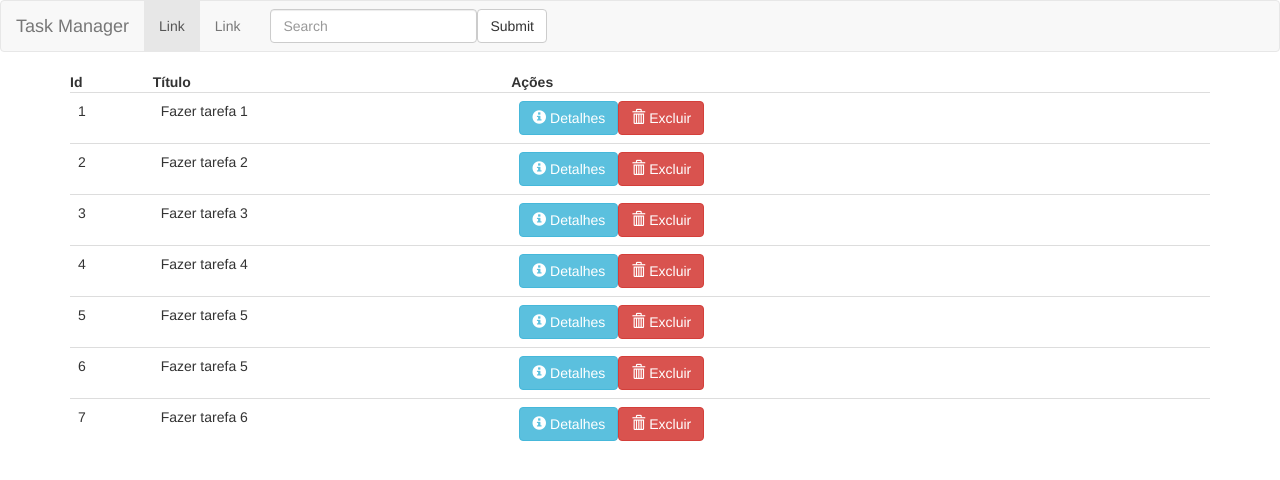
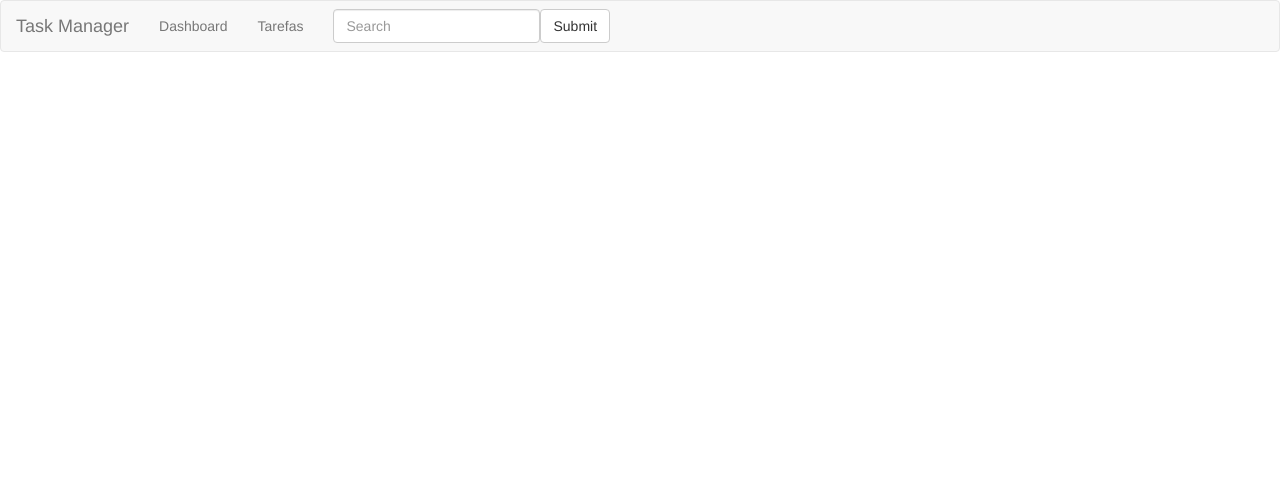
Before and after one commit to Rochamarc/TaskManager-FrontEnd, an Angular app: page / in a window 1280 px wide. Shown: the top 480 px of the page. Built offline with nearby package versions, Linux system fonts and the light colour scheme.

Commit message:
feat: adding basic route config

```diff
--- a/src/app/app.component.html
+++ b/src/app/app.component.html
@@ -1,5 +1,5 @@
 <navbar></navbar>
 
 <div class="container">
-  <tasks></tasks>
+  <router-outlet></router-outlet> <!-- Carrega o componente referente a rota -->
 </div>
--- a/src/app/app.module.ts
+++ b/src/app/app.module.ts
@@ -1,11 +1,21 @@
 import { BrowserModule } from '@angular/platform-browser';
 import { NgModule } from '@angular/core';
 import { FormsModule } from '@angular/forms';
+import { HttpModule } from '@angular/http';
+import { RouterModule } from '@angular/router';
 
 import { AppComponent } from './app.component';
 import { NavbarComponent } from './navbar/navbar.component';
 import { TasksComponent } from './tasks/tasks.component';
 import { TaskDetailComponent } from './tasks/task-detail/task-detail.component';
+
+// Defino as minhas rotas
+const ROUTES = RouterModule.forRoot([
+  {
+    path: 'tasks',
+    component: TasksComponent
+  }
+])
 
 @NgModule({
   declarations: [
@@ -16,7 +26,9 @@ import { TaskDetailComponent } from './tasks/task-detail/task-detail.component';
   ],
   imports: [
     BrowserModule,
-    FormsModule
+    FormsModule,
+    HttpModule,
+    ROUTES
   ],
   providers: [],
   bootstrap: [AppComponent]
--- a/src/app/navbar/navbar.component.html
+++ b/src/app/navbar/navbar.component.html
@@ -14,8 +14,8 @@
     <!-- Collect the nav links, forms, and other content for toggling -->
     <div class="collapse navbar-collapse" id="bs-example-navbar-collapse-1">
       <ul class="nav navbar-nav">
-        <li class="active"><a href="#">Link <span class="sr-only">(current)</span></a></li>
-        <li><a href="#">Link</a></li>
+        <li><a href="#">Dashboard<span class="sr-only">(current)</span></a></li>
+        <li><a routerLink="/tasks">Tarefas</a></li>
       </ul>
 
       <form class="navbar-form navbar-left">
```
